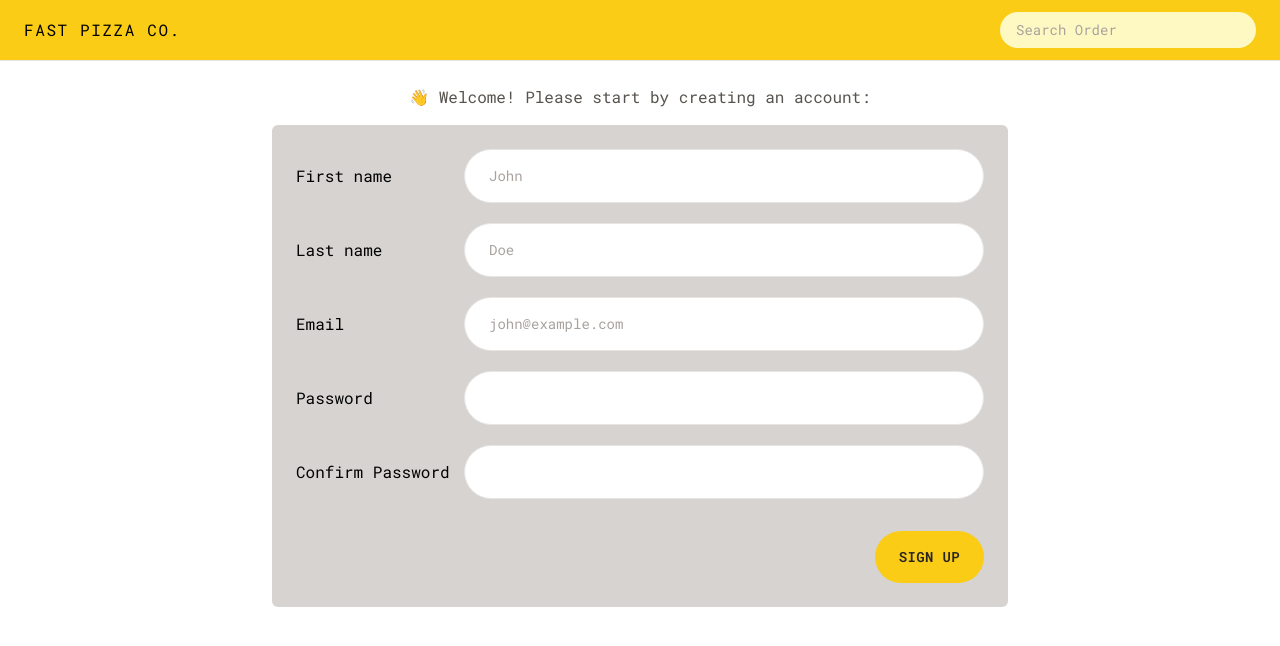
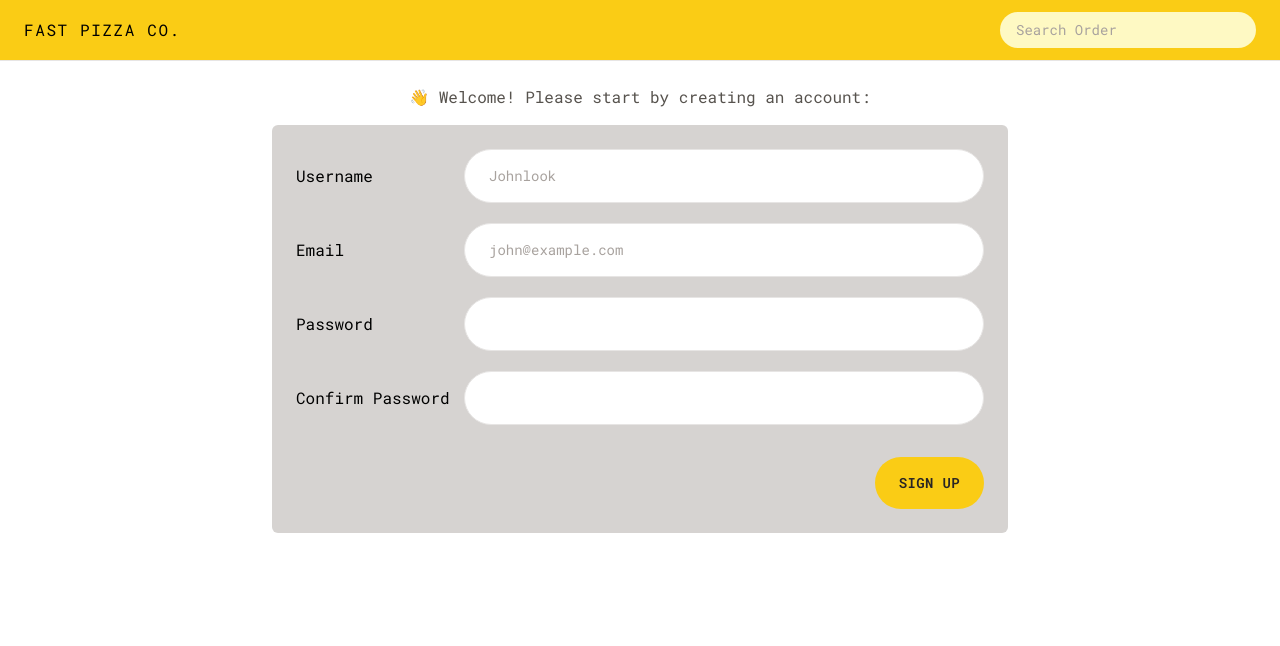
Before and after one commit to shshamim63/Scheduler, a React (Vite) app: page /signup in a window 1280 px wide. Shown: the top 646 px of the page. Built offline with nearby package versions, Linux system fonts and the light colour scheme.

Commit message:
Completed Registration process

```diff
--- a/package.json
+++ b/package.json
@@ -12,14 +12,17 @@
   "dependencies": {
     "@headlessui/react": "^1.7.17",
     "@heroicons/react": "^2.0.18",
+    "@hookform/resolvers": "^3.3.2",
     "@reduxjs/toolkit": "^1.9.7",
     "axios": "^1.6.1",
     "prop-types": "^15.8.1",
     "react": "^18.2.0",
     "react-dom": "^18.2.0",
+    "react-hook-form": "^7.48.2",
     "react-redux": "^8.1.3",
     "react-router-dom": "^6.18.0",
-    "reselect": "^4.1.8"
+    "reselect": "^4.1.8",
+    "yup": "^1.3.2"
   },
   "devDependencies": {
     "@types/react": "^18.2.15",
--- a/src/App.jsx
+++ b/src/App.jsx
@@ -14,6 +14,7 @@ import Order, { loader as orderLoader } from './features/order/Order';
 import Registration from './features/user/Registration';
 import AppLayout from './ui/AppLayout';
 import Error from './ui/Error';
+import Instruction from './ui/Instruction';
 
 const router = createBrowserRouter([
   {
@@ -23,6 +24,7 @@ const router = createBrowserRouter([
       { path: '/', element: <Home /> },
       { path: '/login', element: <Login /> },
       { path: '/signup', element: <Registration /> },
+      { path: '/verify', element: <Instruction /> },
       {
         path: '/menu',
         element: <Menu />,
--- a/src/features/cart/Cart.jsx
+++ b/src/features/cart/Cart.jsx
@@ -6,10 +6,10 @@ import CartItem from './CartItem';
 import EmptyCart from './EmptyCart';
 
 import { clearCart, getCart } from './cartSlice';
-import { getUser } from '../user/userSlice';
+import { getUserInfo } from '../user/userSlice';
 
 const Cart = () => {
-  const currentUser = useSelector(getUser);
+  const currentUser = useSelector(getUserInfo);
   const cart = useSelector(getCart);
 
   const dispatch = useDispatch();
--- a/src/features/order/CreateOrder.jsx
+++ b/src/features/order/CreateOrder.jsx
@@ -10,7 +10,7 @@ import Button from '../../ui/Button';
 import EmptyCart from '../cart/EmptyCart';
 import { formatCurrency } from '../../utils/currency';
 import { useState } from 'react';
-import { fetchAddress, getUserContext } from '../user/userSlice';
+import { fetchAddress, getUserInfo } from '../user/userSlice';
 
 const isValidPhone = (str) =>
   /^\+?\d{1,4}?[-.\s]?\(?\d{1,3}?\)?[-.\s]?\d{1,4}[-.\s]?\d{1,4}[-.\s]?\d{1,9}$/.test(
@@ -37,7 +37,7 @@ const CreateOrder = () => {
     position,
     status: addressStatus,
     error: errorAddress,
-  } = useSelector(getUserContext);
+  } = useSelector(getUserInfo);
 
   const isLoadingAddress = addressStatus === 'loading';
 
--- a/src/features/user/Login.jsx
+++ b/src/features/user/Login.jsx
@@ -1,20 +1,18 @@
 import { useState } from 'react';
 import Button from '../../ui/Button';
-import { useDispatch } from 'react-redux';
+
 import { useNavigate } from 'react-router-dom';
-import { login } from './userSlice';
 
 const Login = () => {
   const [email, setEmail] = useState('');
   const [password, setPassword] = useState('');
 
-  const dispatch = useDispatch();
   const navigate = useNavigate();
 
   const handleOnSubmit = (e) => {
     e.preventDefault();
     if (!email || !password) return;
-    dispatch(login({ email, password }));
+
     navigate('/menu');
   };
 
--- a/src/features/user/Registration.jsx
+++ b/src/features/user/Registration.jsx
@@ -1,69 +1,51 @@
-import { useReducer } from 'react';
+import { useForm } from 'react-hook-form';
+import { yupResolver } from '@hookform/resolvers/yup';
+import * as yup from 'yup';
+
 import Button from '../../ui/Button';
-import { useDispatch } from 'react-redux';
-import { registerUser } from './userSlice';
+import { useDispatch, useSelector } from 'react-redux';
+import { getUserContext, signup } from './userSlice';
+import { useEffect } from 'react';
 import { useNavigate } from 'react-router-dom';
+//import { useNavigate } from 'react-router-dom';
 
-const initialState = {
-  firstName: '',
-  lastName: '',
-  email: '',
-  password: '',
-  confirmPassword: '',
-};
-
-function reducer(state, action) {
-  switch (action.type) {
-    case 'change_first_name':
-      return {
-        ...state,
-        firstName: action.payload,
-      };
-    case 'change_last_name':
-      return {
-        ...state,
-        lastName: action.payload,
-      };
-    case 'change_email':
-      return {
-        ...state,
-        email: action.payload,
-      };
-    case 'change_password':
-      return {
-        ...state,
-        password: action.payload,
-      };
-    case 'change_confirm_password':
-      return {
-        ...state,
-        confirmPassword: action.payload,
-      };
-    case 'reset':
-      return initialState;
-    default:
-      throw Error('Unknown action: ' + action.type);
-  }
-}
+const schema = yup
+  .object({
+    username: yup.string().required('Username is required'),
+    email: yup.string().email().required('Email is required'),
+    password: yup
+      .string()
+      .min(8, 'Length should be at least 8 characters')
+      .required('Password is required'),
+    confirmPassword: yup
+      .string()
+      .min(8, 'Length should be at least 8 characters')
+      .required('Confirm Password is required')
+      .oneOf([yup.ref('password')], 'Passwords do not match'),
+  })
+  .required();
 
 const Registration = () => {
-  const [state, dispatch] = useReducer(reducer, initialState);
+  const {
+    register,
+    formState: { errors },
+    handleSubmit,
+  } = useForm({ resolver: yupResolver(schema) });
 
-  const rdispatch = useDispatch();
+  const dispatch = useDispatch();
   const navigate = useNavigate();
 
-  const handleSubmit = (e) => {
-    e.preventDefault();
-    if (
-      !state.firstName ||
-      !state.lastName ||
-      !state.email ||
-      !state.password ||
-      !state.confirmPassword
-    )
-      return;
-    rdispatch(registerUser(state));
-    navigate('/menu');
+  const { authError, status, userInfo } = useSelector(getUserContext);
+
+  const isSubmitted = status === 'loading';
+
+  useEffect(() => {
+    const registrationSuccess = !authError && userInfo && status === 'idle';
+    if (registrationSuccess) navigate('/verify');
+  }, [authError, userInfo, status, navigate]);
+
+  const onSubmit = (data) => {
+    dispatch(signup(data));
   };
 
   return (
@@ -72,48 +54,31 @@ const Registration = () => {
         {' '}
         👋 Welcome! Please start by creating an account:
       </p>
+
+      {authError && (
+        <p className="mb-5 text-center text-xs text-red-600">{authError}</p>
+      )}
+
       <form
-        onSubmit={handleSubmit}
+        onSubmit={handleSubmit(onSubmit)}
         className="rounded-md bg-stone-300 px-6 py-6"
       >
         <div className="mb-5 flex flex-col gap-2 sm:flex-row sm:items-center">
           <label className="sm:basis-40" htmlFor="first-name">
-            First name
+            Username
           </label>
           <div className="grow">
             <input
-              placeholder="John"
-              id="first-name"
-              name="first-name"
-              value={state.firstName}
-              onChange={(e) => {
-                dispatch({
-                  type: 'change_first_name',
-                  payload: e.target.value,
-                });
-              }}
+              type="text"
+              placeholder="Johnlook"
+              {...register('username', { required: true })}
               className="input w-full"
             />
-          </div>
-        </div>
-        <div className="mb-5 flex flex-col gap-2 sm:flex-row sm:items-center">
-          <label htmlFor="last-name" className="sm:basis-40">
-            Last name
-          </label>
-          <div className="grow">
-            <input
-              placeholder="Doe"
-              id="last-name"
-              name="last-name"
-              value={state.lastName}
-              onChange={(e) => {
-                dispatch({
-                  type: 'change_last_name',
-                  payload: e.target.value,
-                });
-              }}
-              className="input w-full"
-            />
+            {errors.username && (
+              <p className="mt-2 rounded-md bg-red-100 p-2 text-xs text-red-700">
+                {errors.username.message}
+              </p>
+            )}
           </div>
         </div>
         <div className="mb-5 flex flex-col gap-2 sm:flex-row sm:items-center">
@@ -123,18 +88,16 @@ const Registration = () => {
           <div className="grow">
             <input
               placeholder="john@example.com"
-              id="email"
-              name="email"
               type="email"
-              value={state.email}
-              onChange={(e) => {
-                dispatch({
-                  type: 'change_email',
-                  payload: e.target.value,
-                });
-              }}
+              autoComplete="email"
               className="input w-full"
+              {...register('email')}
             />
+            {errors.email && (
+              <p className="mt-2 rounded-md bg-red-100 p-2 text-xs text-red-700">
+                {errors.email.message}
+              </p>
+            )}
           </div>
         </div>
         <div className="mb-5 flex flex-col gap-2 sm:flex-row sm:items-center">
@@ -143,18 +106,16 @@ const Registration = () => {
           </label>
           <div className="grow">
             <input
-              id="password"
-              name="password"
               type="password"
-              value={state.confirmPassword}
-              onChange={(e) => {
-                dispatch({
-                  type: 'change_confirm_password',
-                  payload: e.target.value,
-                });
-              }}
               className="input w-full"
+              autoComplete="password"
+              {...register('password')}
             />
+            {errors.password && (
+              <p className="mt-2 rounded-md bg-red-100 p-2 text-xs text-red-700">
+                {errors.password.message}
+              </p>
+            )}
           </div>
         </div>
         <div className="mb-5 flex flex-col gap-2 sm:flex-row sm:items-center">
@@ -163,22 +124,22 @@ const Registration = () => {
           </label>
           <div className="grow">
             <input
-              id="confirm-password"
-              name="confirm-password"
               type="password"
-              value={state.password}
-              onChange={(e) => {
-                dispatch({
-                  type: 'change_password',
-                  payload: e.target.value,
-                });
-              }}
               className="input w-full"
+              autoComplete="password"
+              {...register('confirmPassword')}
             />
+            {errors.confirmPassword && (
+              <p className="mt-2 rounded-md bg-red-100 p-2 text-xs text-red-700">
+                {errors.confirmPassword.message}
+              </p>
+            )}
           </div>
         </div>
         <div className="mt-8 flex flex-row-reverse">
-          <Button type="primary">Sign Up</Button>
+          <Button type="primary" disabled={isSubmitted}>
+            Sign Up
+          </Button>
         </div>
       </form>
     </div>
--- a/src/features/user/Username.jsx
+++ b/src/features/user/Username.jsx
@@ -1,11 +1,10 @@
 import { useSelector } from 'react-redux';
-import { getIsAuthenticated, getUser } from './userSlice';
+import { getUserInfo } from './userSlice';
 
 const Username = () => {
-  const currentUser = useSelector(getUser);
-  const isAuthenticated = useSelector(getIsAuthenticated);
+  const currentUser = useSelector(getUserInfo);
 
-  if (!isAuthenticated) return null;
+  if (!currentUser) return null;
 
   return (
     <div className="hidden text-sm font-semibold md:block">
--- a/src/store.js
+++ b/src/store.js
@@ -4,7 +4,7 @@ import userReducer from './features/user/userSlice';
 import cartReducer from './features/cart/cartSlice';
 const store = configureStore({
   reducer: {
-    user: userReducer,
+    auth: userReducer,
     cart: cartReducer,
   },
 });
--- a/src/ui/Home.jsx
+++ b/src/ui/Home.jsx
@@ -1,9 +1,10 @@
 import { useSelector } from 'react-redux';
 import Button from './Button';
+import { getUserInfo } from '../features/user/userSlice';
 
 const Home = () => {
-  const user = useSelector((state) => state.user);
-  const { currentUser, isAuthenticated } = user;
+  const currentUser = useSelector(getUserInfo);
+
   return (
     <div className="my-10 px-4 text-center sm:my-16">
       <h1 className="mb-8 text-xl font-semibold text-stone-700 md:text-3xl">
@@ -14,7 +15,7 @@ const Home = () => {
         </span>
       </h1>
 
-      {isAuthenticated && (
+      {currentUser && (
         <div className="mt-10 space-y-10">
           <p>Welcome 👋 {currentUser.email}</p>
           <Button to="/menu" type="primary">
@@ -22,7 +23,7 @@ const Home = () => {
           </Button>
         </div>
       )}
-      {!isAuthenticated && (
+      {!currentUser && (
         <>
           <img className="m-auto w-[70dvh]" src="./home.jpg" />
           <div className="mt-2 space-x-2">
--- /dev/null
+++ b/src/ui/Instruction.jsx
@@ -0,0 +1,26 @@
+import { useSelector } from 'react-redux';
+import { getUserContext } from '../features/user/userSlice';
+import { useNavigate } from 'react-router-dom';
+import Button from './Button';
+
+const Instruction = () => {
+  const { userInfo, status } = useSelector(getUserContext);
+  const navigate = useNavigate();
+
+  if (userInfo && userInfo.username && status === 'idle') navigate('/');
+
+  if (!userInfo) navigate('/');
+
+  return (
+    <div className="mt-[30dvh] space-y-10 px-4 py-6 text-center">
+      <p className="text-sm text-stone-500">
+        Please verify your email before continue, we have sent you an email
+      </p>
+      <Button to="/login" type="primary">
+        Login
+      </Button>
+    </div>
+  );
+};
+
+export default Instruction;
```
Also changed, not shown: src/features/user/userSlice.js (+29 -18 lines), src/services/apiAuth.js (added, +13 -0 lines), 1 other file (tests, documents, lock files or other folders).
